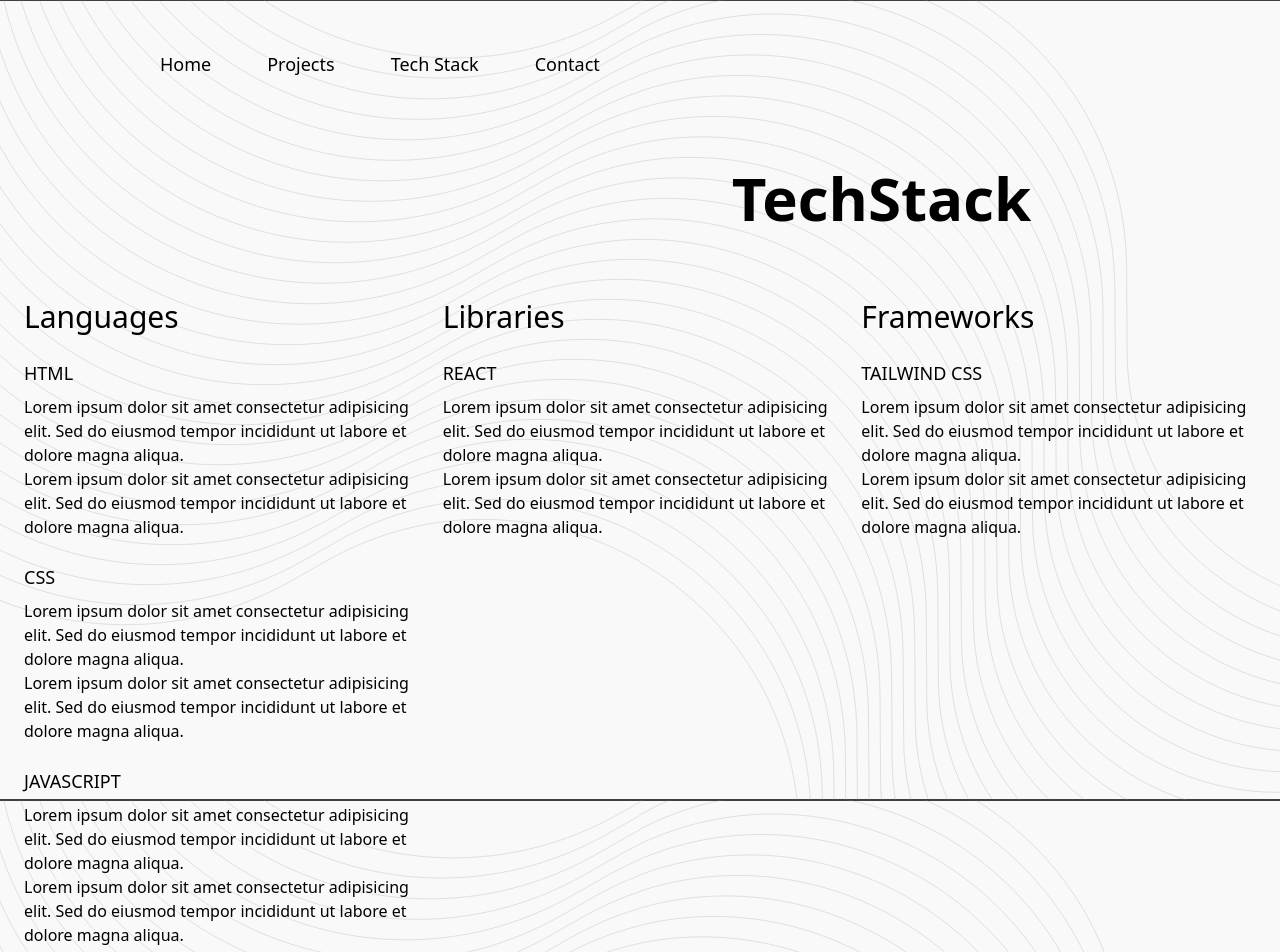
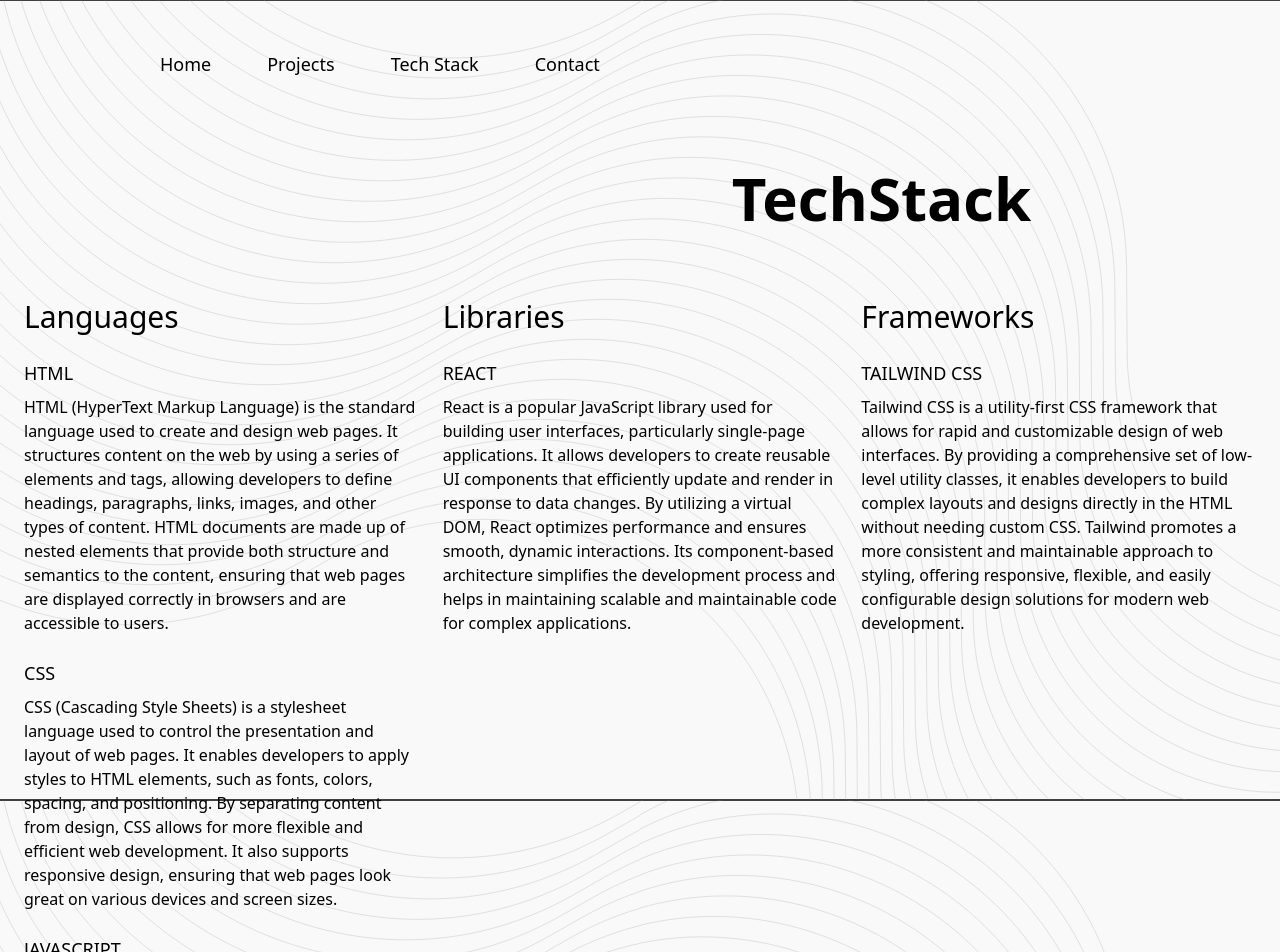
Before and after one commit to Taf-s/my-react-appv2, a React (Create React App) app: page /tech-stack in a window 1280 px wide. Shown: the top 952 px of the page. Built offline with nearby package versions, Linux system fonts and the light colour scheme.

Commit message:
added content to the tech stack component

```diff
--- a/src/components/TechStack/TechStack.js
+++ b/src/components/TechStack/TechStack.js
@@ -33,11 +33,14 @@
               </h3>
               {/* Description for the HTML language */}
               <p>
-                Lorem ipsum dolor sit amet consectetur adipisicing elit. Sed do
-                eiusmod tempor incididunt ut labore et dolore magna aliqua.
-                <br />
-                Lorem ipsum dolor sit amet consectetur adipisicing elit. Sed do
-                eiusmod tempor incididunt ut labore et dolore magna aliqua.
+                HTML (HyperText Markup Language) is the standard language used
+                to create and design web pages. It structures content on the web
+                by using a series of elements and tags, allowing developers to
+                define headings, paragraphs, links, images, and other types of
+                content. HTML documents are made up of nested elements that
+                provide both structure and semantics to the content, ensuring
+                that web pages are displayed correctly in browsers and are
+                accessible to users.
               </p>
             </div>
             {/* Container for the CSS language description */}
@@ -48,11 +51,13 @@
               </h3>
               {/* Description for the CSS language */}
               <p>
-                Lorem ipsum dolor sit amet consectetur adipisicing elit. Sed do
-                eiusmod tempor incididunt ut labore et dolore magna aliqua.
-                <br />
-                Lorem ipsum dolor sit amet consectetur adipisicing elit. Sed do
-                eiusmod tempor incididunt ut labore et dolore magna aliqua.
+                CSS (Cascading Style Sheets) is a stylesheet language used to
+                control the presentation and layout of web pages. It enables
+                developers to apply styles to HTML elements, such as fonts,
+                colors, spacing, and positioning. By separating content from
+                design, CSS allows for more flexible and efficient web
+                development. It also supports responsive design, ensuring that
+                web pages look great on various devices and screen sizes.
               </p>
             </div>
             {/* Container for the JavaScript language description */}
@@ -63,11 +68,14 @@
               </h3>
               {/* Description for the JavaScript language */}
               <p>
-                Lorem ipsum dolor sit amet consectetur adipisicing elit. Sed do
-                eiusmod tempor incididunt ut labore et dolore magna aliqua.
-                <br />
-                Lorem ipsum dolor sit amet consectetur adipisicing elit. Sed do
-                eiusmod tempor incididunt ut labore et dolore magna aliqua.
+                JavaScript is a versatile programming language used to create
+                dynamic and interactive features on web pages. It allows
+                developers to manipulate HTML and CSS, handle user events, and
+                build complex functionalities like animations, form validation,
+                and real-time updates. As a core technology of the web,
+                JavaScript enables seamless integration of front-end and
+                back-end processes, enhancing the user experience and making web
+                applications more responsive and engaging.
               </p>
             </div>
           </div>
@@ -86,11 +94,14 @@
               </h3>
               {/* Description for the React library */}
               <p>
-                Lorem ipsum dolor sit amet consectetur adipisicing elit. Sed do
-                eiusmod tempor incididunt ut labore et dolore magna aliqua.
-                <br />
-                Lorem ipsum dolor sit amet consectetur adipisicing elit. Sed do
-                eiusmod tempor incididunt ut labore et dolore magna aliqua.
+                React is a popular JavaScript library used for building user
+                interfaces, particularly single-page applications. It allows
+                developers to create reusable UI components that efficiently
+                update and render in response to data changes. By utilizing a
+                virtual DOM, React optimizes performance and ensures smooth,
+                dynamic interactions. Its component-based architecture
+                simplifies the development process and helps in maintaining
+                scalable and maintainable code for complex applications.
               </p>
             </div>
           </div>
@@ -109,11 +120,14 @@
               </h3>
               {/* Description for the Tailwind CSS framework */}
               <p>
-                Lorem ipsum dolor sit amet consectetur adipisicing elit. Sed do
-                eiusmod tempor incididunt ut labore et dolore magna aliqua.
-                <br />
-                Lorem ipsum dolor sit amet consectetur adipisicing elit. Sed do
-                eiusmod tempor incididunt ut labore et dolore magna aliqua.
+                Tailwind CSS is a utility-first CSS framework that allows for
+                rapid and customizable design of web interfaces. By providing a
+                comprehensive set of low-level utility classes, it enables
+                developers to build complex layouts and designs directly in the
+                HTML without needing custom CSS. Tailwind promotes a more
+                consistent and maintainable approach to styling, offering
+                responsive, flexible, and easily configurable design solutions
+                for modern web development.
               </p>
             </div>
           </div>
```
